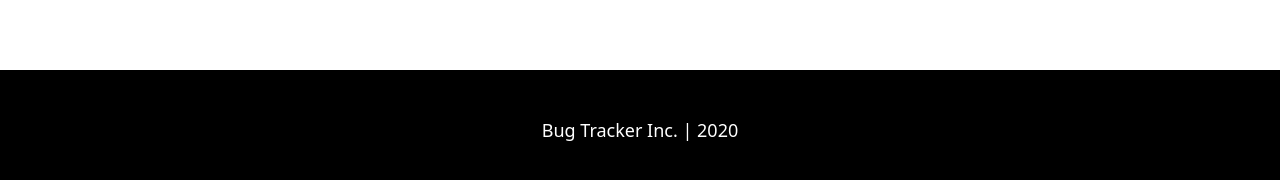
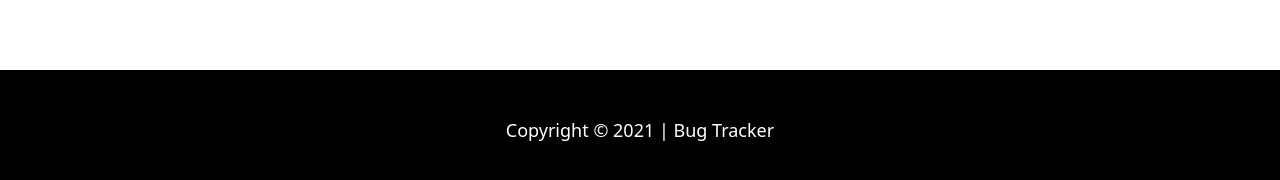
Before and after one commit to jhimson/bug-tracker, a React (Create React App) app in the folder client/: page / in a window 1280 px wide. Shown: the part 858-1038 px from the top of the page. Built offline with nearby package versions, Linux system fonts and the light colour scheme.

Commit message:
Update footer text

```diff
--- a/client/src/components/Footer.jsx
+++ b/client/src/components/Footer.jsx
@@ -3,7 +3,7 @@ import React from 'react';
 const Footer = () => (
   <footer>
     <div className="flex items-center justify-center h-full text-lg text-center text-white bg-black">
-      Bug Tracker Inc. | 2020
+      <h1>Copyright © 2021 | Bug Tracker</h1>
     </div>
   </footer>
 );
```
